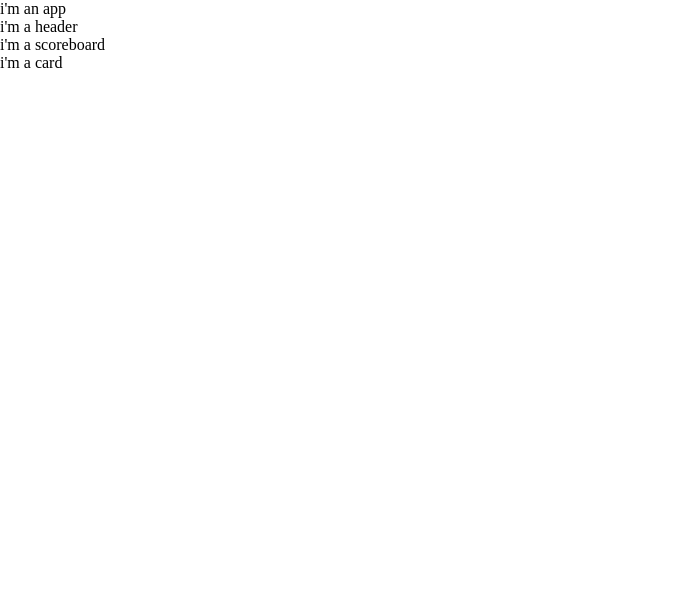
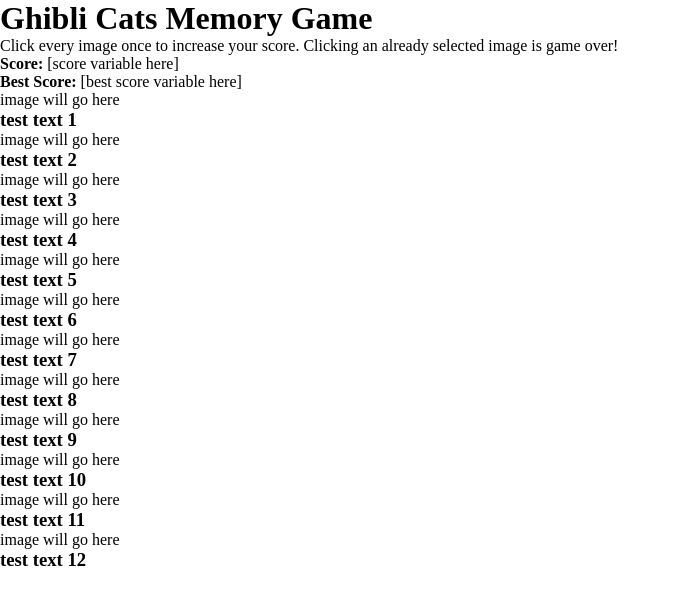
Before and after one commit to MK-DlR/memory-game, a React (Vite) app: page / in a window 1280 px wide. Shown: the top 604 px of the page, without its empty margins (0-680 px from the left). Built offline with nearby package versions, Linux system fonts and the light colour scheme.

Commit message:
feat: set up mapped array

```diff
--- a/src/App.jsx
+++ b/src/App.jsx
@@ -2,14 +2,12 @@
 
 import './styles/App.css'
 import Header from './components/Header'
-// import Scoreboard from './components/Scoreboard'
 import Cards from './components/Cards'
 
 function App() {
   return (
     <>
       <div>
-        i'm an app
         <Header />
         <Cards />
       </div>
--- a/src/components/Cards.jsx
+++ b/src/components/Cards.jsx
@@ -1,12 +1,77 @@
 // Cards.jsx
 
-// cards w/ image/text
+const cardArray = [
+        {
+            id: "1",
+            text: "test text 1",
+            image: "image will go here",
+        },
+        {
+            id: "2",
+            text: "test text 2",
+            image: "image will go here",
+        },
+        {
+            id: "3",
+            text: "test text 3",
+            image: "image will go here",
+        },
+        {
+            id: "4",
+            text: "test text 4",
+            image: "image will go here",
+        },
+        {
+            id: "5",
+            text: "test text 5",
+            image: "image will go here",
+        },
+        {
+            id: "6",
+            text: "test text 6",
+            image: "image will go here",
+        },
+        {
+            id: "7",
+            text: "test text 7",
+            image: "image will go here",
+        },
+        {
+            id: "8",
+            text: "test text 8",
+            image: "image will go here",
+        },
+        {
+            id: "9",
+            text: "test text 9",
+            image: "image will go here",
+        },
+        {
+            id: "10",
+            text: "test text 10",
+            image: "image will go here",
+        },
+        {
+            id: "11",
+            text: "test text 11",
+            image: "image will go here",
+        },
+        {
+            id: "12",
+            text: "test text 12",
+            image: "image will go here",
+        },
+    ];
 
 function Cards() {
-
     return (
-        <div>
-            i'm a card
+        <div className="card-container">
+                {cardArray.map(card => (
+                    <div key={card.id} className="card-single">
+                        <p>{card.image}</p>
+                        <h3>{card.text}</h3>
+                    </div>
+                ))}
         </div>
     )
 }
--- a/src/components/Header.jsx
+++ b/src/components/Header.jsx
@@ -2,15 +2,11 @@
 
 import Scoreboard from "./Scoreboard";
 
-// title
-// instructions
-// scoreboard displays within header
-
 function Header() {
-
     return (
-        <div>
-            i'm a header
+        <div className="header-container">
+            <h1>Ghibli Cats Memory Game</h1>
+            <p>Click every image once to increase your score. Clicking an already selected image is game over!</p>
             <Scoreboard />
         </div>
     )
--- a/src/components/Scoreboard.jsx
+++ b/src/components/Scoreboard.jsx
@@ -1,13 +1,10 @@
 // Scoreboard.jsx
 
-// score
-// best score
-
 function Scoreboard() {
-
     return (
-        <div>
-            i'm a scoreboard
+        <div className="score-container">
+            <b>Score:</b> [score variable here]<br />
+            <b>Best Score:</b> [best score variable here]
         </div>
     )
 }
```
Also changed, not shown: changelog.txt, plan.txt.
